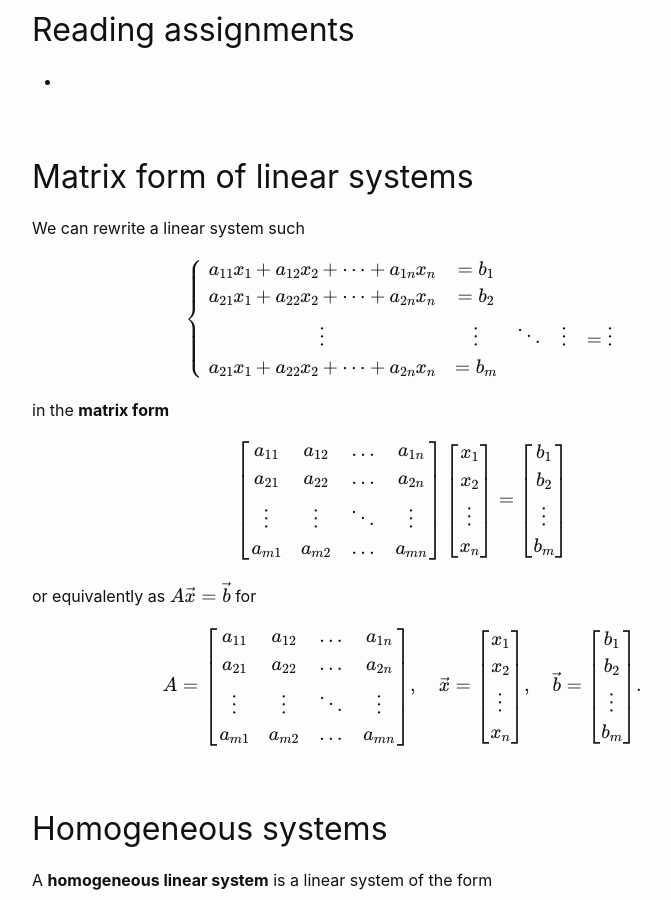
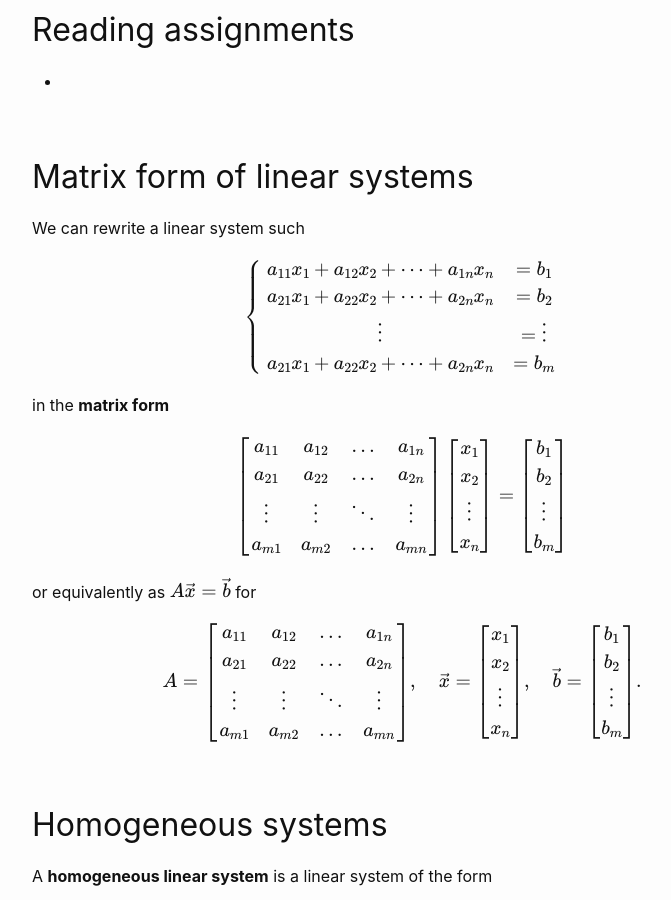
Before and after one commit to wcasper/math107spring2021, a Jekyll site: the page built from _posts/2021-04-19-Week-13-Lecture-20.md, in a window 1280 px wide and 900 px high, scrolled down 479 px. Shown: the whole window, without its empty margins (238-909 px from the left). Built offline with Jekyll 4.4.1, drawn with Linux system fonts in a browser that asks for light colours.

Commit message:
fixed typo

```diff
--- a/_posts/2021-04-19-Week-13-Lecture-20.md
+++ b/_posts/2021-04-19-Week-13-Lecture-20.md
@@ -23,7 +23,7 @@ $$
 \left\lbrace\begin{array}{cc}
 a_{11}x_1 + a_{12}x_2 + \dots + a_{1n}x_n &= b_1\\
 a_{21}x_1 + a_{22}x_2 + \dots + a_{2n}x_n &= b_2\\
-\vdots & \vdots & \ddots & \vdots &= \vdots\\
+\vdots  &= \vdots\\
 a_{21}x_1 + a_{22}x_2 + \dots + a_{2n}x_n &= b_m
 \end{array}\right.
 $$
```
